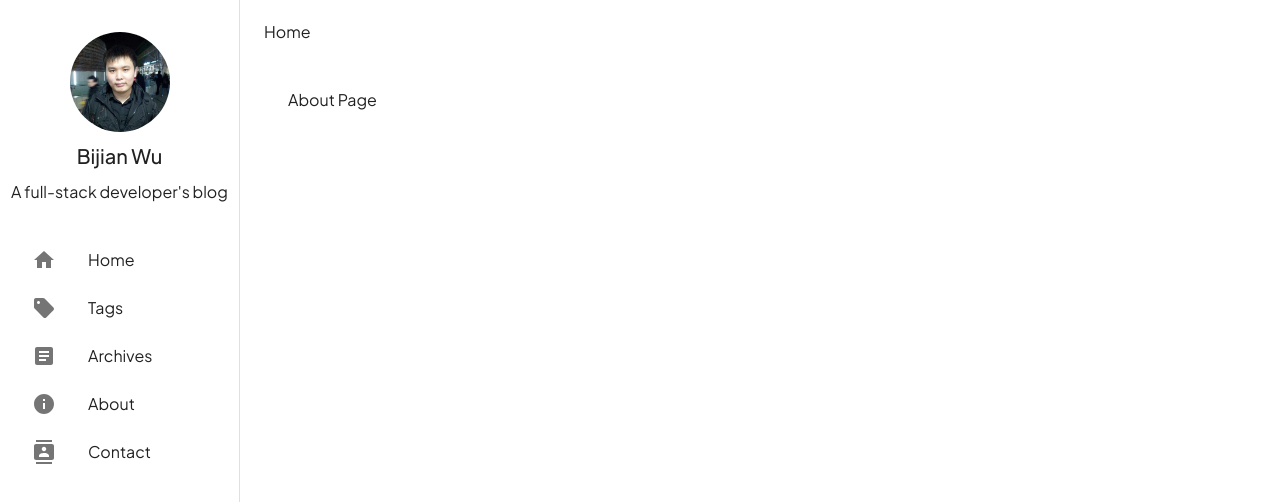
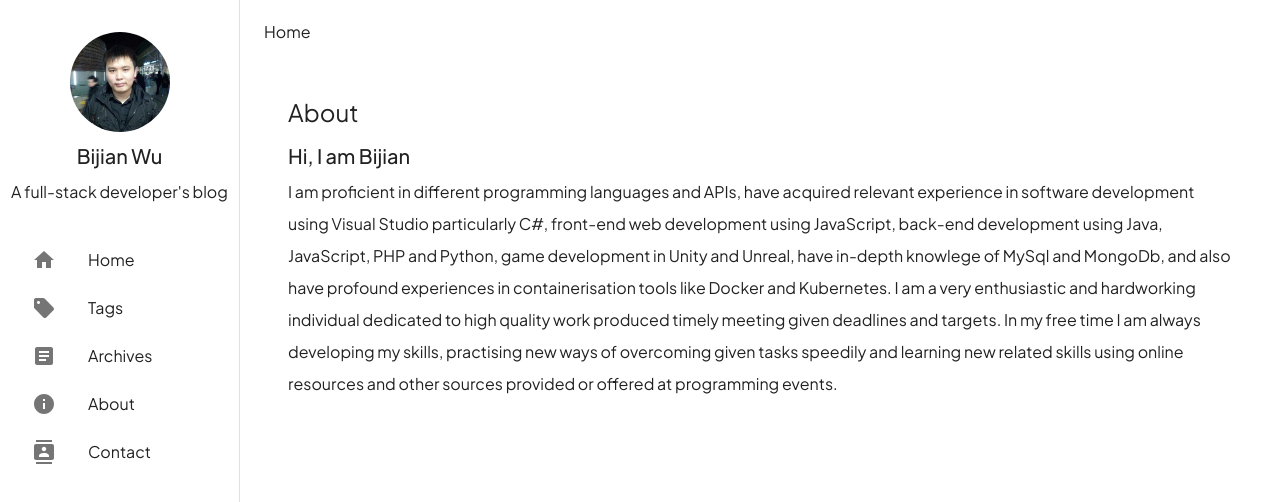
Before and after one commit to BijianWu/blog, a React (Create React App) app: page /about in a window 1280 px wide. Shown: the top 502 px of the page. Built offline with nearby package versions, Linux system fonts and the light colour scheme.

Commit message:
simple about and contact me without much styling

```diff
--- a/src/pages/About.jsx
+++ b/src/pages/About.jsx
@@ -1,6 +1,15 @@
+import { Typography } from "@mui/material";
+
 export default function About(){
 
     return <>
-        About Page
+        <Typography variant="h5" lineHeight={2}>About</Typography>
+
+        <Typography variant="h6" lineHeight={2}>Hi, I am Bijian</Typography>
+
+        <Typography paragraph lineHeight={2}>
+        I am proficient in different programming languages and APIs, have acquired relevant experience in software development using Visual Studio particularly C#, front-end web development using JavaScript, back-end development using Java, JavaScript, PHP and Python, game development in Unity and Unreal, have in-depth knowlege of MySql and MongoDb, and also have profound experiences in containerisation tools like Docker and Kubernetes.
+I am a very enthusiastic and hardworking individual dedicated to high quality work produced timely meeting given deadlines and targets. In my free time I am always developing my skills, practising new ways of overcoming given tasks speedily and learning new related skills using online resources and other sources provided or offered at programming events.
+        </Typography>
     </>
 }
--- a/src/pages/Contact.jsx
+++ b/src/pages/Contact.jsx
@@ -1,6 +1,14 @@
+import { Typography } from "@mui/material";
+import { Link } from "react-router-dom";
+
 export default function Contact(){
 
     return <>
-        Contact Page
+        <Typography variant="h5" lineHeight={2}>Conact</Typography>
+
+        <Typography variant="h6" lineHeight={2}>Email: bijian1@hotmail.com</Typography>
+
+        <Typography variant="h6" lineHeight={2}>LinkedIn: <Link to="https://www.linkedin.com/in/bijian-wu-4b01ba176/">https://www.linkedin.com/in/bijian-wu-4b01ba176/</Link></Typography>
+        <Typography variant="h6" lineHeight={2}>Portfolio: <Link to="https://bijianwu.github.io/portfolio/">https://bijianwu.github.io/portfolio/</Link></Typography>
     </>
 }
```
